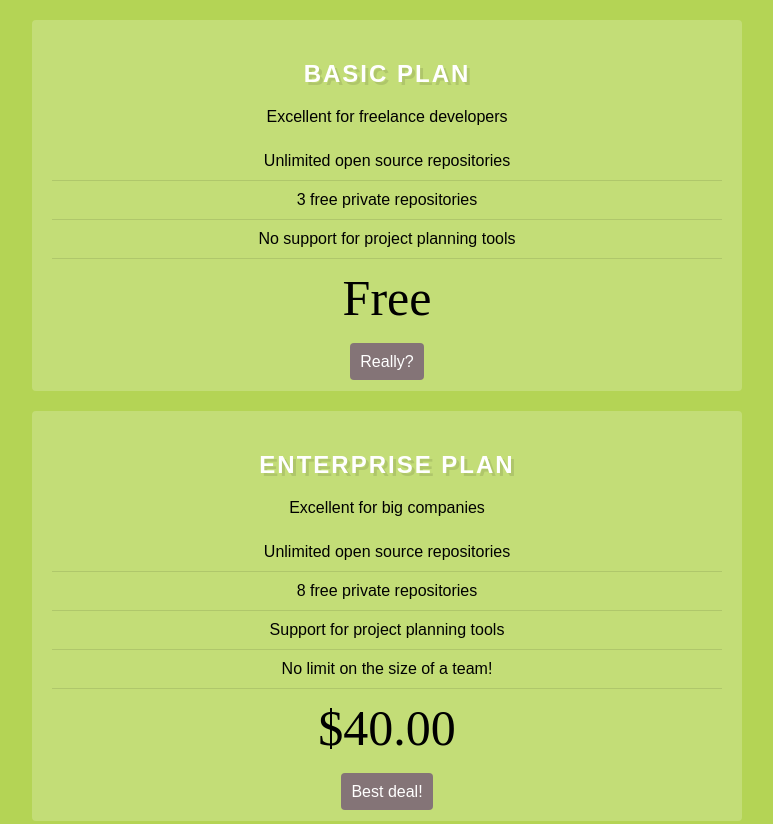
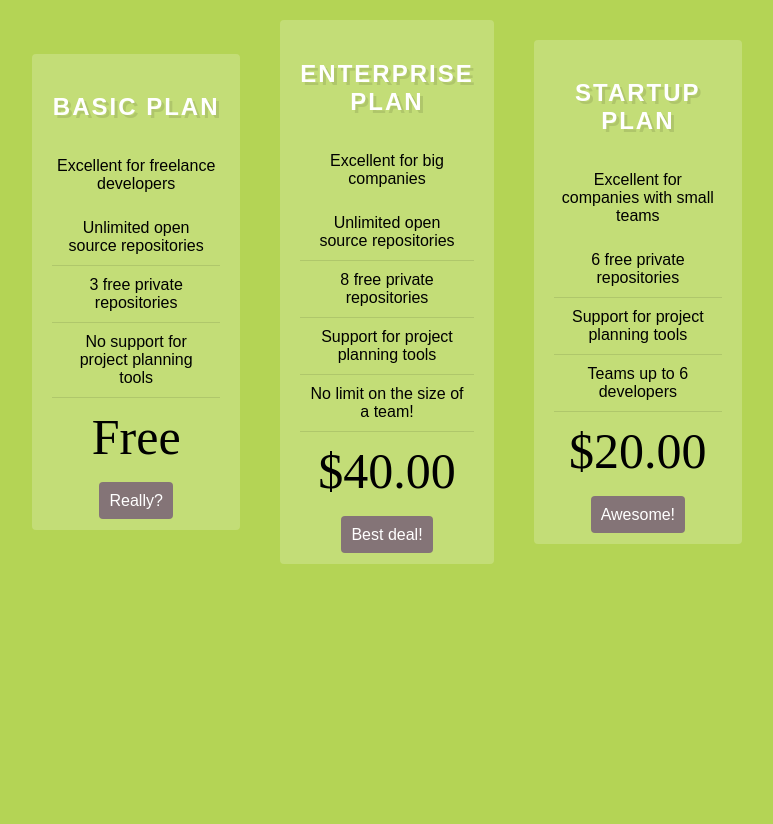
Before and after one commit to chrisjcode/codeup-web-exercises, a website: page flexbox-cards/flexbox-cards.html in a window 1280 px wide. Shown: the top 824 px of the page, without its empty margins (253-1026 px from the left). After the commit the page ends 800 px from the top, so only its background shows below. Drawn offline with Linux system fonts and the light colour scheme.

Commit message:
flexbox more practice 2

```diff
--- a/flexbox-cards/flexbox-cards.css
+++ b/flexbox-cards/flexbox-cards.css
@@ -19,6 +19,8 @@ a {
 .container {
     max-width: 750px;
     margin: 0 auto;
+    display: flex;
+    align-items: center;
     /* TODO: Make this a flex container and align it's items to the center*/
 }
 
@@ -28,6 +30,9 @@ a {
     padding: 20px;
     border-radius: 4px;
     text-align: center;
+    display: flex;
+    flex-direction: column;
+    flex-basis: 100%;
     /*  TODO: Change this flex items basis to 100% of the page  */
 }
 
```
